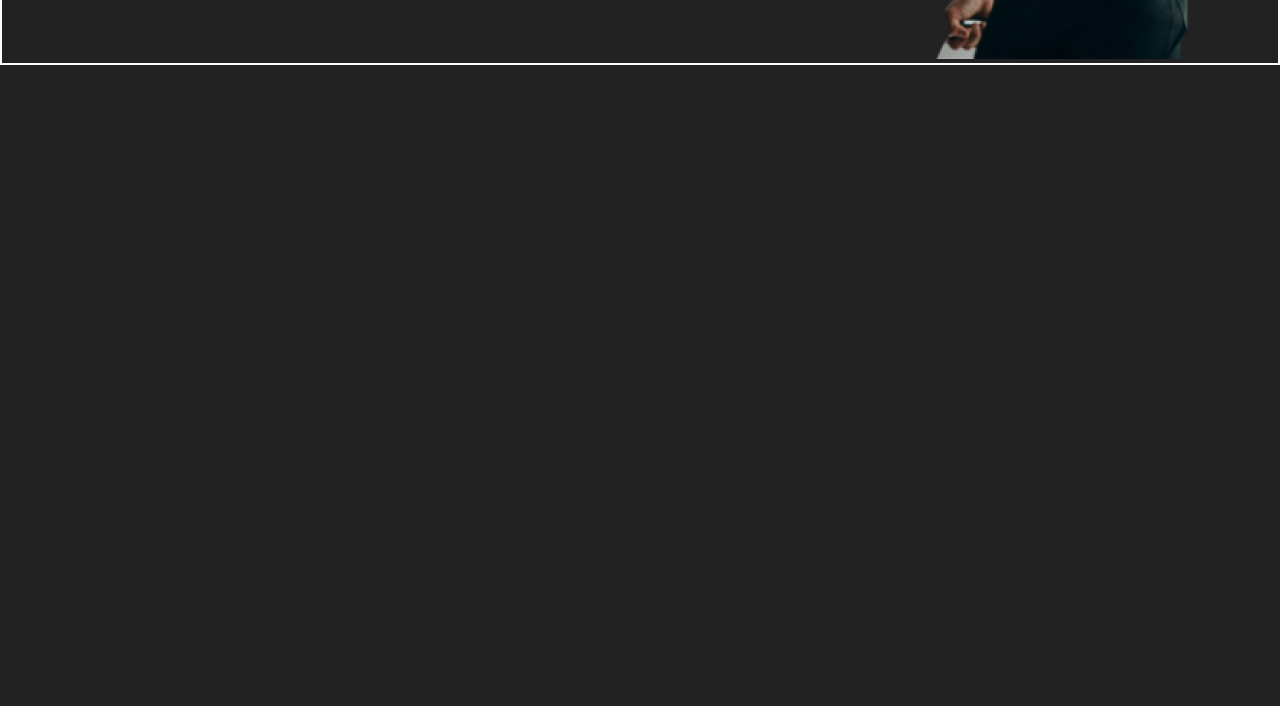
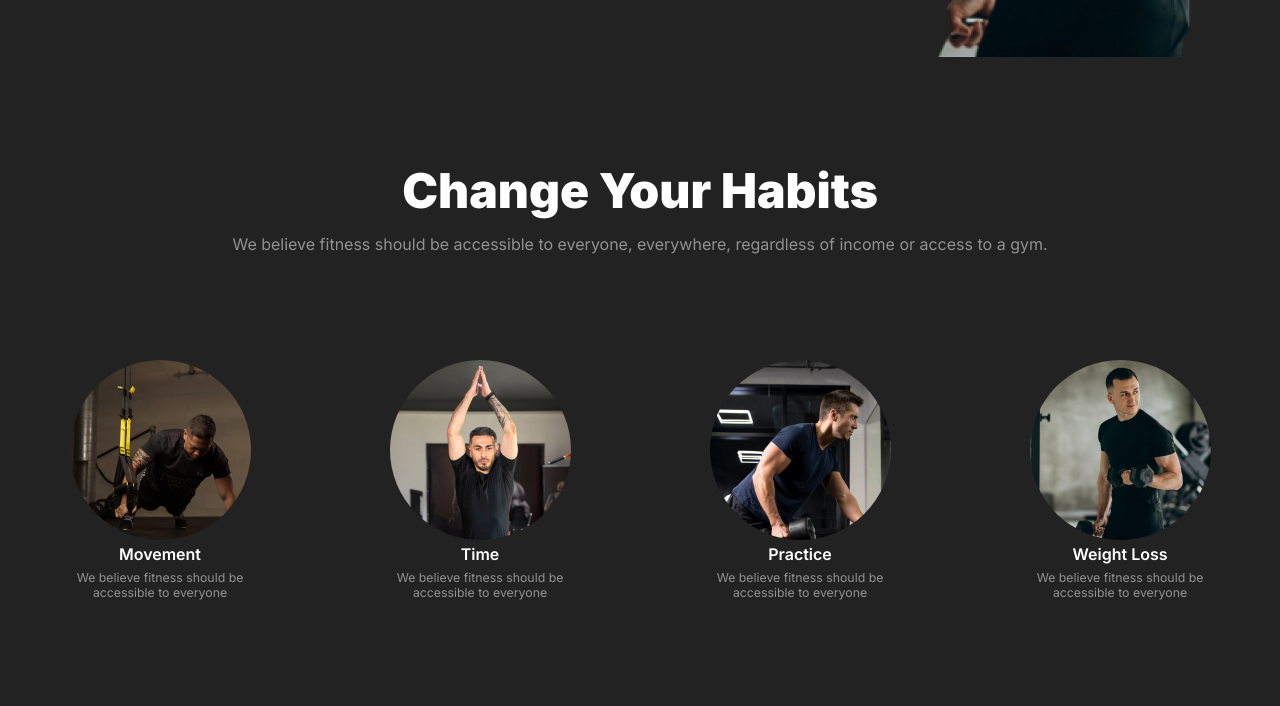
Before and after one commit to nmf-wasi/fitness_programming_hero, a plain HTML site: page index.html in a window 1280 px wide. Shown: the part 700-1406 px from the top of the page. Before the commit the page ends 800 px from the top, so only its background shows below. Drawn offline with Linux system fonts and the light colour scheme; a web font is replaced by a local one.

Commit message:
Your habits are changed

```diff
--- a/index.html
+++ b/index.html
@@ -54,7 +54,34 @@
          </section>
     </header>
     <main>
-
+<section class="change_your_habit_container">
+    <div class="change_your_habit_text">
+        <h1 class="primary_color">Change Your Habits</h1>
+        <p class="secondary_color">We believe fitness should be accessible to everyone, everywhere, regardless of income or access to a gym.</p>
+    </div>
+    <div class="change_your_habit_images">
+        <div class="circle_images">
+            <img src="./images/image 3.png" alt="img_one">
+            <h3>Movement</h3>
+            <p>We believe fitness should be accessible to everyone</p>
+        </div>
+        <div class="circle_images">
+            <img src="./images/image 2.png" alt="ime_tow">
+            <h3>Time</h3>
+            <p>We believe fitness should be accessible to everyone</p>
+        </div>
+        <div class="circle_images">
+            <img src="./images/image 4.png" alt="img_three">
+            <h3>Practice</h3>
+            <p>We believe fitness should be accessible to everyone</p>
+        </div>
+        <div class="circle_images">
+            <img src="./images/image 5.png" alt="img_four">
+            <h3>Weight Loss</h3>
+            <p>We believe fitness should be accessible to everyone</p>
+        </div>
+    </div>
+</section>
     </main>
     <footer>
 
--- a/styles/style.css
+++ b/styles/style.css
@@ -5,7 +5,13 @@
 	background-color: #232222;
 	/* color: lavender; */
 }
-
+/* shared designs */
+.primary_color{
+	color: rgb(255, 255, 255);
+}
+.secondary_color{
+	color: rgba(255, 255, 255, 0.5);
+}
 /* navbar design */
 nav {
 	max-width: 1440px;
@@ -64,7 +70,7 @@ nav {
 .bannar_container {
 	max-width: 1440px;
 	margin: 0 auto;
-	border: 2px solid white;
+	/* border: 2px solid white; */
 	display: flex;
 	justify-content: space-between;
 	text-align: center;
@@ -107,7 +113,8 @@ nav {
 .bannar_buttons button{
 	padding: 1.1vw 2.7vw;
 	border-radius: 42px;
-	color: rgb(255, 255, 255);;
+	font-size: 1rem;
+	color: rgb(255, 255, 255);
 }
 .bannar_buttons button:hover{
 	cursor: pointer;
@@ -195,3 +202,41 @@ nav {
 	border-radius: 50%;
 	display: inline-block;
 }
+
+
+/* changing habit design */
+
+.change_your_habit_container{
+	max-width: 1440px;
+	margin: 0 auto;
+	text-align: center;
+	margin-top: 100px;
+	margin-bottom: 100px;
+}
+.change_your_habit_container h1{
+		font-size: 3rem;
+		font-weight: 900;
+		margin-bottom: 14px;
+}
+.change_your_habit_images{
+	display: flex;
+	justify-content: space-around;
+	margin-top: 6.66rem;
+}
+.circle_images img{
+	border: none;
+	border-radius: 50%;
+}
+.circle_images h3{
+	font-size: 1rem;
+	color: rgb(255, 255, 255);
+	margin-bottom: 6px;
+	font-weight: 600;
+
+}
+.circle_images p{
+	font-size: 0.77rem;
+	color: rgba(255, 255, 255, 0.5);
+	width: 231px;
+	height: 36px;
+}
```
